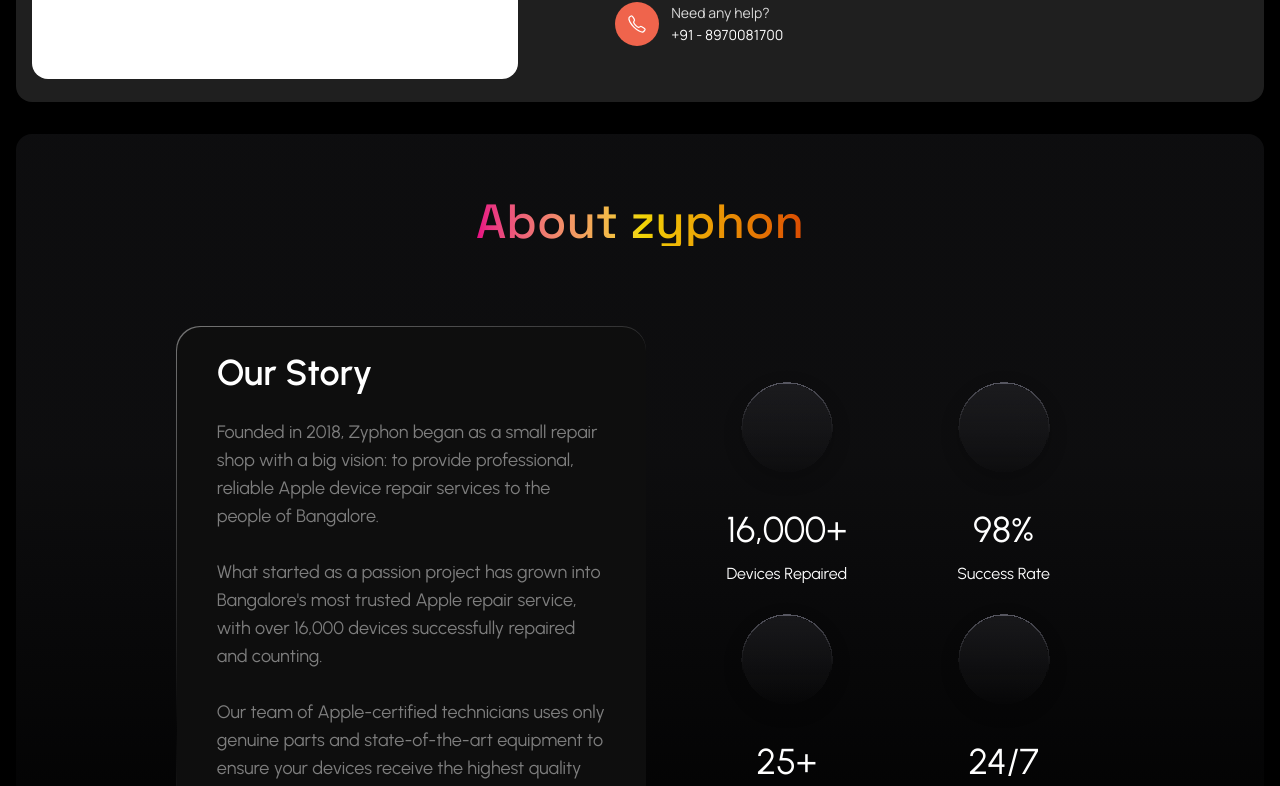
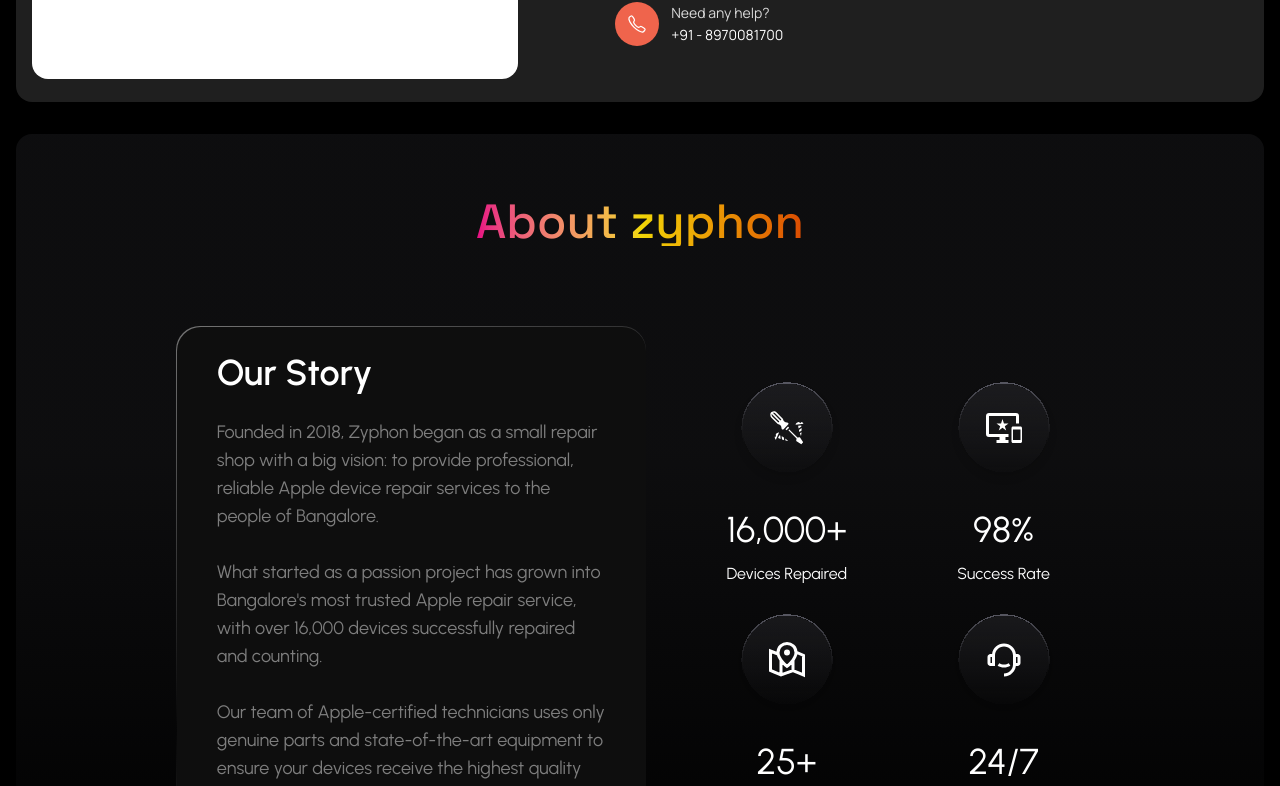
Before and after one commit to MaiNehaHu/Zyphone, a React (Vite) app: page / in a window 1280 px wide. Shown: the part 4407-5193 px from the top of the page. Built offline with nearby package versions, Linux system fonts and the light colour scheme.

Commit message:
about res

```diff
--- a/src/components/About.tsx
+++ b/src/components/About.tsx
@@ -3,13 +3,16 @@
 import type { JSX } from 'react';
 import MeetOurTeam from './MeetOurTeam';
 import Review from './Review';
+import { GiScrewdriver } from 'react-icons/gi';
+import { MdImportantDevices } from 'react-icons/md';
+import { GrMapLocation } from 'react-icons/gr';
+import { RiCustomerService2Line } from 'react-icons/ri';
 
 const About = () => {
     return (
-        <div id="about">
-
-            <div className="font-[Urbanist] bg-gradient-to-b from-[#30303547] from-40% t-[#3030350A] lg:px-24 md:px-10 px-4 lg:py-16 sm:py-12 py-6 flex flex-col md:gap-20 gap-10 items-center relative z-0 rounded-2xl mb-6">
-                <h2 className="font-['Space_Grotesk'] text-5xl font-medium bg-gradient-to-r from-[#E60283] via-[#F1D507] to-[#DA4A02] bg-clip-text text-transparent">
+        <div id="about" className='sm:mt-0 mt-4'>
+            <div className="font-[Urbanist] bg-gradient-to-b from-[#30303547] from-40% t-[#3030350A] lg:px-24 md:px-10 px-4 lg:py-16 sm:py-12 py-6 flex flex-col md:gap-20 gap-10 items-center relative z-0 sm:rounded-2xl mb-6">
+                <h2 className="font-['Space_Grotesk'] sm:text-5xl text-4xl font-medium bg-gradient-to-r from-[#E60283] via-[#F1D507] to-[#DA4A02] bg-clip-text text-transparent">
                     About zyphon
                 </h2>
 
@@ -36,13 +39,15 @@
 
                     <div className="grid grid-cols-2 gap-4 justify-between md:w-[45%] w-full">
                         {[
-                            { img: "", number: "16,000+", sub: "Devices Repaired" },
-                            { img: "", number: "98%", sub: "Success Rate" },
-                            { img: "", number: "25+", sub: "Areas Covered" },
-                            { img: "", number: "24/7", sub: "Support Available" },
+                            { img: <GiScrewdriver className='text-4xl -translate-y-1.5' />, number: "16,000+", sub: "Devices Repaired" },
+                            { img: <MdImportantDevices className='text-4xl -translate-y-1.5' />, number: "98%", sub: "Success Rate" },
+                            { img: <GrMapLocation className='text-4xl -translate-y-1.5' />, number: "25+", sub: "Areas Covered" },
+                            { img: <RiCustomerService2Line className='text-4xl -translate-y-1.5' />, number: "24/7", sub: "Support Available" },
                         ].map((data) => (
                             <div key={data.number} className="flex flex-col sm:gap-3 gap-0 items-center text-white">
-                                <img src={ImgBg} alt="Img Bg" className='w-32 h-32 rounded-full' />
+                                <div className='w-32 h-32 rounded-full flex items-center justify-center' style={{ backgroundImage: `url("${ImgBg}")`, backgroundSize: "cover" }}>
+                                    {data?.img}
+                                </div>
 
                                 <p className='sm:text-4xl text-xl'>{data.number}</p>
                                 <p className='sm:text-base text-sm'>{data.sub}</p>
```
